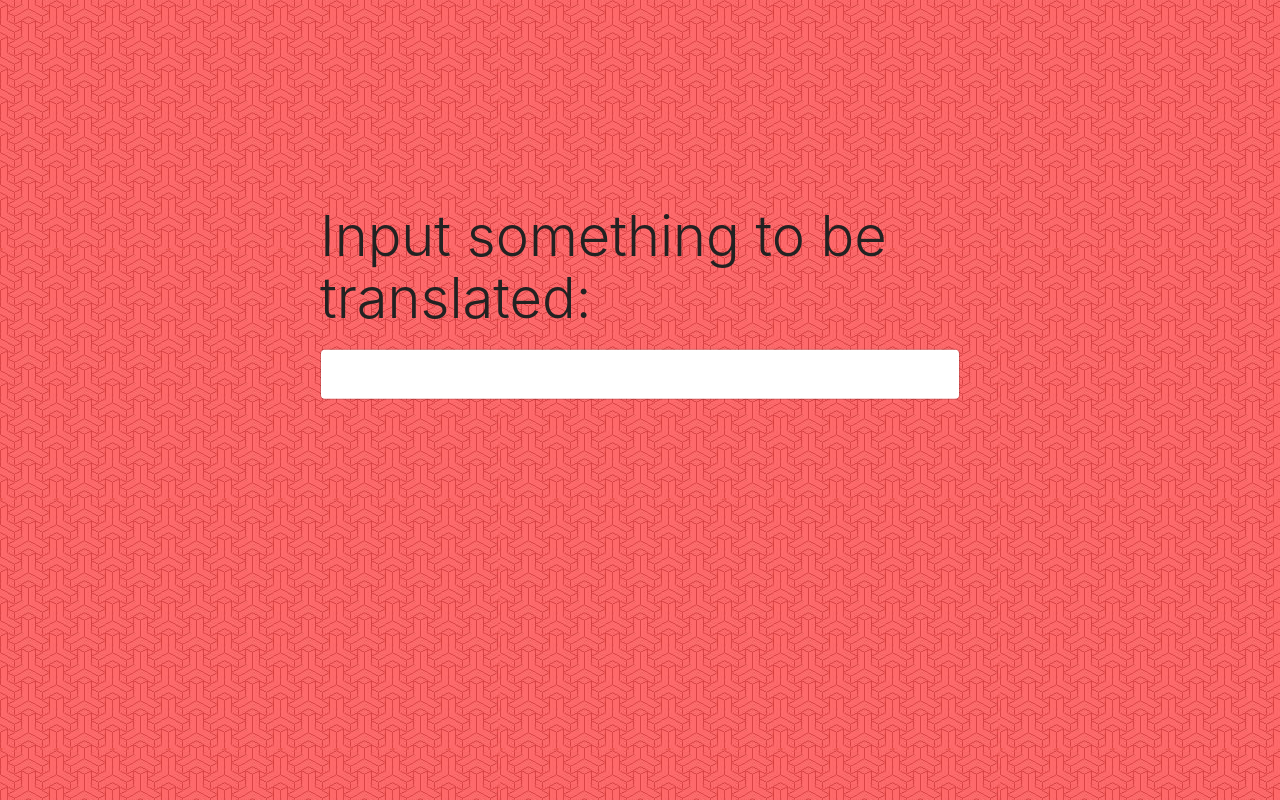
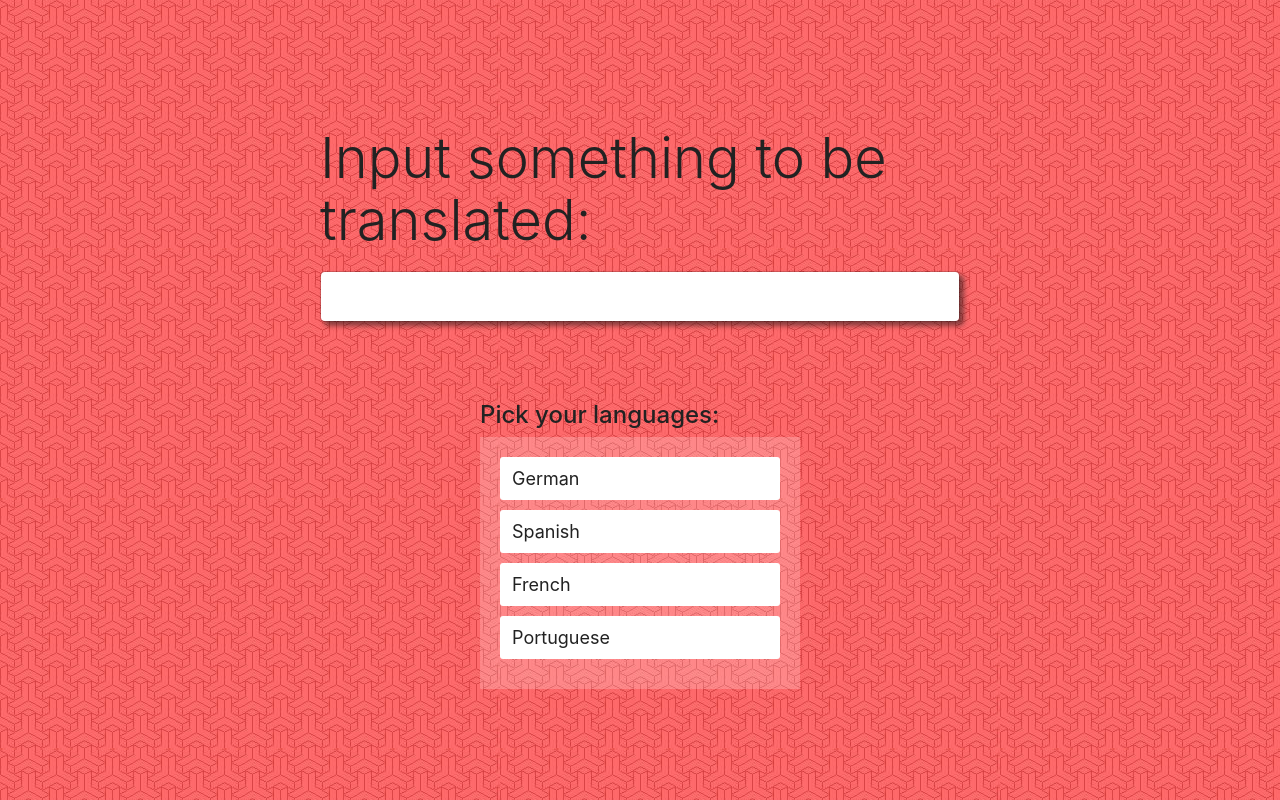
Before and after one commit to dankrajnak/translate, an Angular app: page / in a window 1280 px wide. Built offline with nearby package versions, Linux system fonts and the light colour scheme.

Commit message:
Work on UI HTML and CSS of textbox, app, and languages.

```diff
--- a/src/app/app.component.css
+++ b/src/app/app.component.css
@@ -7,11 +7,25 @@
   width: 50%;
   margin:auto;
   position: absolute;
-  top: 50%;
+  height: 80%;
+  top: 0%;
   left: 50%;
-  transform: translate(-50%, -100%) /*Put bottom of input in center of page */
+  transform: translate(-50%, 20%) /*Put bottom of input in center of page */
+
 }
+
 
 .header-text {
   margin-bottom: 20px;
 }
+
+.languages-wrapper {
+  width: 50%;
+  margin: auto;
+  margin-top: 80px;
+
+}
+
+app-languages{
+  margin: auto;
+}
--- a/src/app/app.component.html
+++ b/src/app/app.component.html
@@ -1,6 +1,12 @@
 <div class="header">
   <div class="inner-header">
-    <h1 class="display-4 header-text">Input something to be translated:</h1>
-  <app-textbox></app-textbox>
+    <div class="header-input">
+      <h1 class="display-4 header-text">Input something to be translated:</h1>
+      <app-textbox></app-textbox>
+    </div>
+    <div class = "languages-wrapper">
+       <h4>Pick your languages:</h4>
+      <app-languages></app-languages>
+    </div>
   </div>
 </div>
--- a/src/app/app.component.ts
+++ b/src/app/app.component.ts
@@ -6,5 +6,4 @@
   styleUrls: ['./app.component.css']
 })
 export class AppComponent {
-
 }
--- a/src/app/app.module.ts
+++ b/src/app/app.module.ts
@@ -8,6 +8,7 @@
 import { LanguagesComponent } from './languages/languages.component';
 import { LoadingComponent } from './loading/loading.component';
 import { ResutsComponent } from './resuts/resuts.component';
+import { SortableModule } from 'ngx-bootstrap/sortable';
 
 @NgModule({
   declarations: [
@@ -18,6 +19,7 @@
     ResutsComponent
   ],
   imports: [
+    SortableModule.forRoot(),
     BrowserModule,
     FormsModule,
     HttpModule
--- a/src/app/languages/languages.component.css
+++ b/src/app/languages/languages.component.css
@@ -0,0 +1 @@
+/*Styling for this component had to be moved to styles.css*/
--- a/src/app/languages/languages.component.html
+++ b/src/app/languages/languages.component.html
@@ -1,3 +1,8 @@
-<p>
-  languages works!
-</p>
+<bs-sortable
+    [(ngModel)]="placeHolderLanguages"
+    itemClass="sortable-item"
+    itemActiveClass="sortable-item-active"
+    placeholderItem="Drag here"
+    placeholderClass="placeholderStyle"
+    wrapperClass="sortable-wrapper"
+  ></bs-sortable>
--- a/src/app/languages/languages.component.ts
+++ b/src/app/languages/languages.component.ts
@@ -5,11 +5,12 @@
   templateUrl: './languages.component.html',
   styleUrls: ['./languages.component.css']
 })
-export class LanguagesComponent implements OnInit {
-
-  constructor() { }
-
-  ngOnInit() {
-  }
+export class LanguagesComponent{
+  public placeHolderLanguages: string[] = [
+    'German',
+    'Spanish',
+    'French',
+    'Portuguese'
+  ];
 
 }
--- a/src/app/textbox/textbox.component.css
+++ b/src/app/textbox/textbox.component.css
@@ -1,5 +1,5 @@
 input {
-  display: block;
-  margin: auto;
-  width: 50%;
+  color: rgb(220,71, 73) !important;
+  font-weight: 600;
+  box-shadow:4px 4px 5px  rgba(20,20,20, .5);
 }
--- a/src/app/textbox/textbox.component.html
+++ b/src/app/textbox/textbox.component.html
@@ -1,5 +1,3 @@
-<div class="input-wrapper">
   <div class="input-group input-group-lg">
     <input type="text" class="form-control" >
   </div>
-</div>
--- a/src/styles.css
+++ b/src/styles.css
@@ -9,3 +9,19 @@
 body{
   background-image: url('backgroundpattern.jpg');
 }
+
+div .sortable-item{
+  background-color: white;
+  border-radius: 3px;
+  margin: auto;
+  margin-bottom: 10px;
+  padding: 8px 12px;
+  font-size: 18px;
+
+
+}
+
+div .sortable-wrapper {
+  background-color: rgba(255,255,255, .2);
+  padding: 20px;
+}
```
